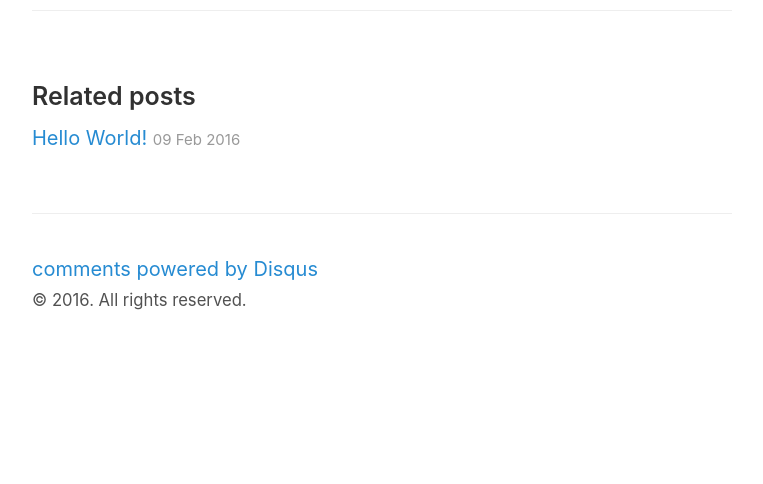
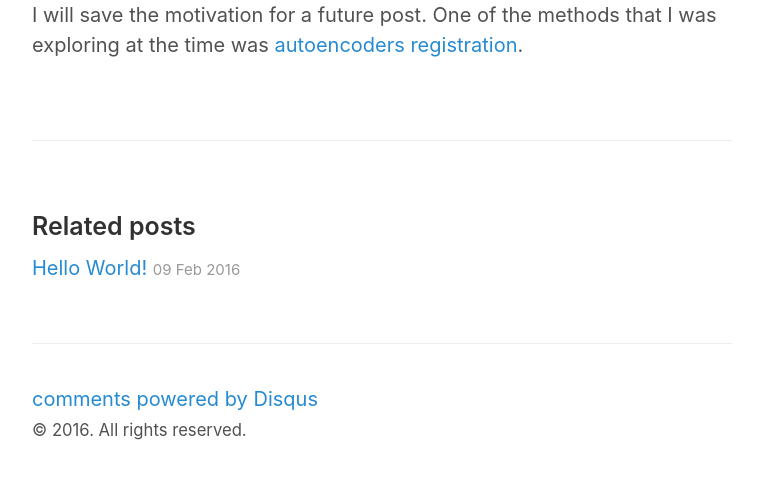
Before and after one commit to siavashk/siavashk.github.io, a Jekyll site: the page built from _posts/2016-02-13-autoencoder-imagenet.md, in a window 1280 px wide. Shown: the part 741-1225 px from the top of the page, without its empty margins (258-1021 px from the left). Built offline with Jekyll 4.4.1, drawn with Linux system fonts in a browser that asks for light colours; comment, search, counter and statistics services are not loaded; before the commit the page ends 1095 px from its top, so only the background shows below that.

Commit message:
Filling more details...

```diff
--- a/_posts/2016-02-13-autoencoder-imagenet.md
+++ b/_posts/2016-02-13-autoencoder-imagenet.md
@@ -5,4 +5,6 @@ comments: true
 ---
 
 I have recently been working on a project for unsupervised feature extraction from natural images, such as the one below: <br />
-![Heidelberg, Germany](/assets/heidelberg.jpg "Heidelberg, Germany, October 1st, 2015")
+![Heidelberg, Germany](/assets/heidelberg.jpg "Heidelberg, Germany, October 1st, 2015")<br />
+
+I will save the motivation for a future post. One of the methods that I was exploring at the time was [autoencoders registration](https://en.wikipedia.org/wiki/Autoencoder).
```
